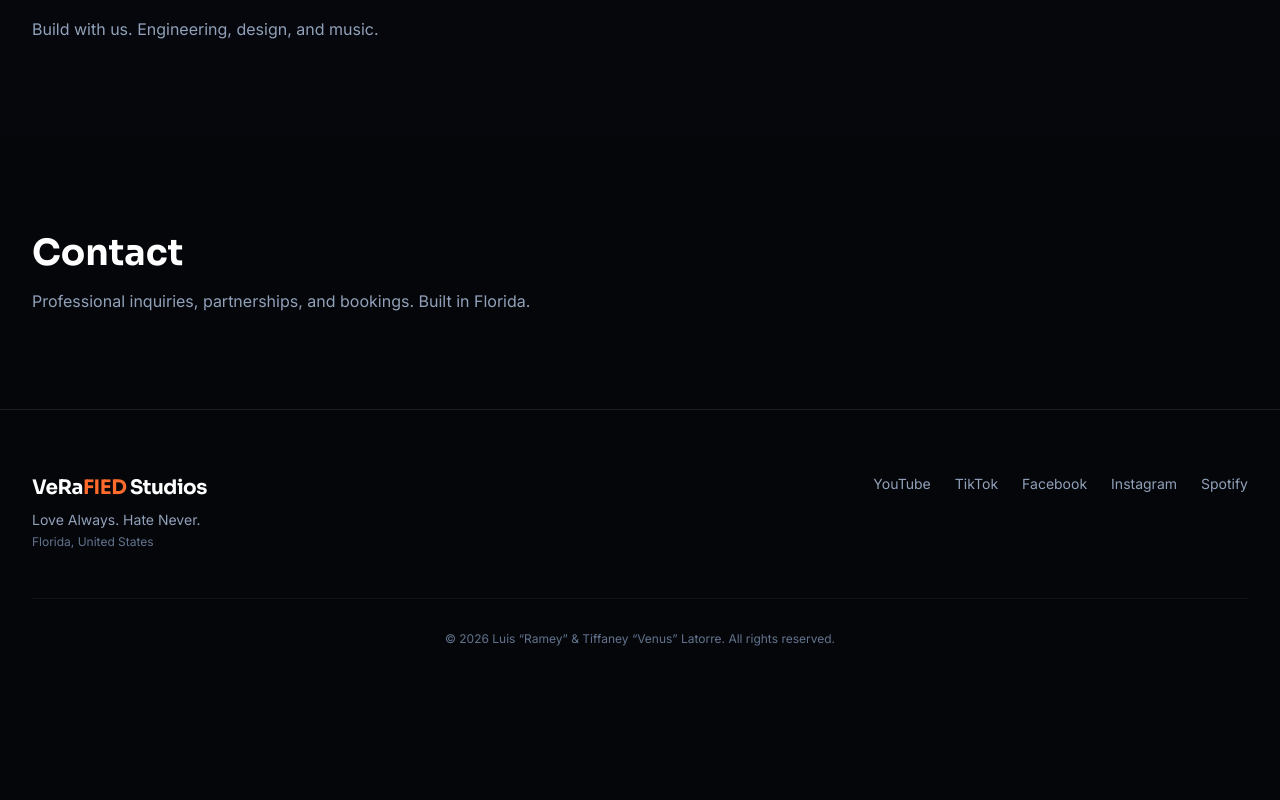
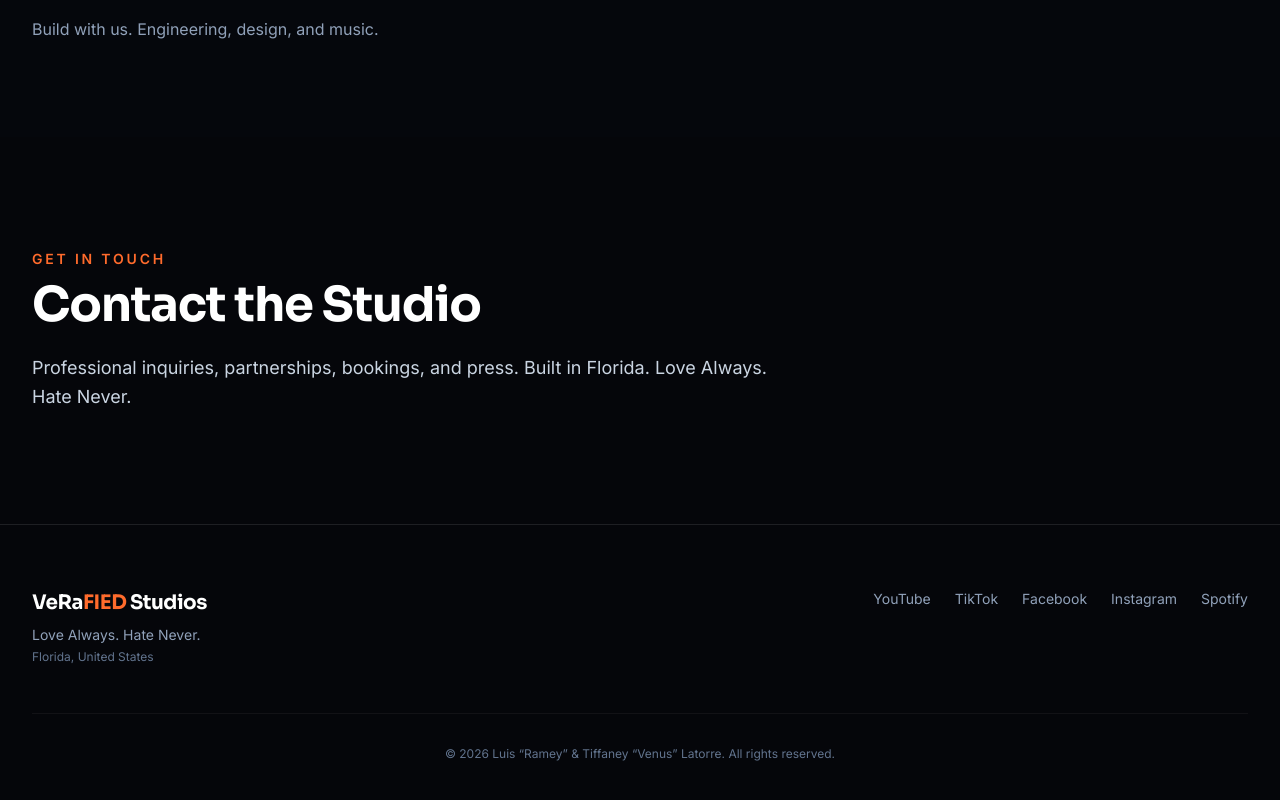
Before and after one commit to latorre0825-creator/verafied-studios, a Next.js app: page / in a window 1280 px wide. Shown: the part 5134-5934 px from the top of the page. Before the commit the page ends 5845 px from the top, so only its background shows below. Built offline with nearby package versions, Linux system fonts and the light colour scheme.

Commit message:
Polish Contact section

```diff
--- a/src/components/Contact.tsx
+++ b/src/components/Contact.tsx
@@ -1,9 +1,14 @@
 export default function Contact() {
   return (
-    <section id="contact" className="py-24">
+    <section id="contact" className="py-28">
       <div className="container-x">
-        <h2 className="font-display text-4xl font-bold text-white">Contact</h2>
-        <p className="mt-4 max-w-2xl text-slate-400">Professional inquiries, partnerships, and bookings. Built in Florida.</p>
+        <div className="max-w-3xl">
+          <p className="text-sm font-semibold uppercase tracking-[0.2em] text-ember-500">Get in Touch</p>
+          <h2 className="mt-3 font-display text-4xl font-bold tracking-tight text-white md:text-5xl">Contact the Studio</h2>
+          <p className="mt-6 text-lg leading-relaxed text-slate-300">
+            Professional inquiries, partnerships, bookings, and press. Built in Florida. Love Always. Hate Never.
+          </p>
+        </div>
       </div>
     </section>
   );
```
